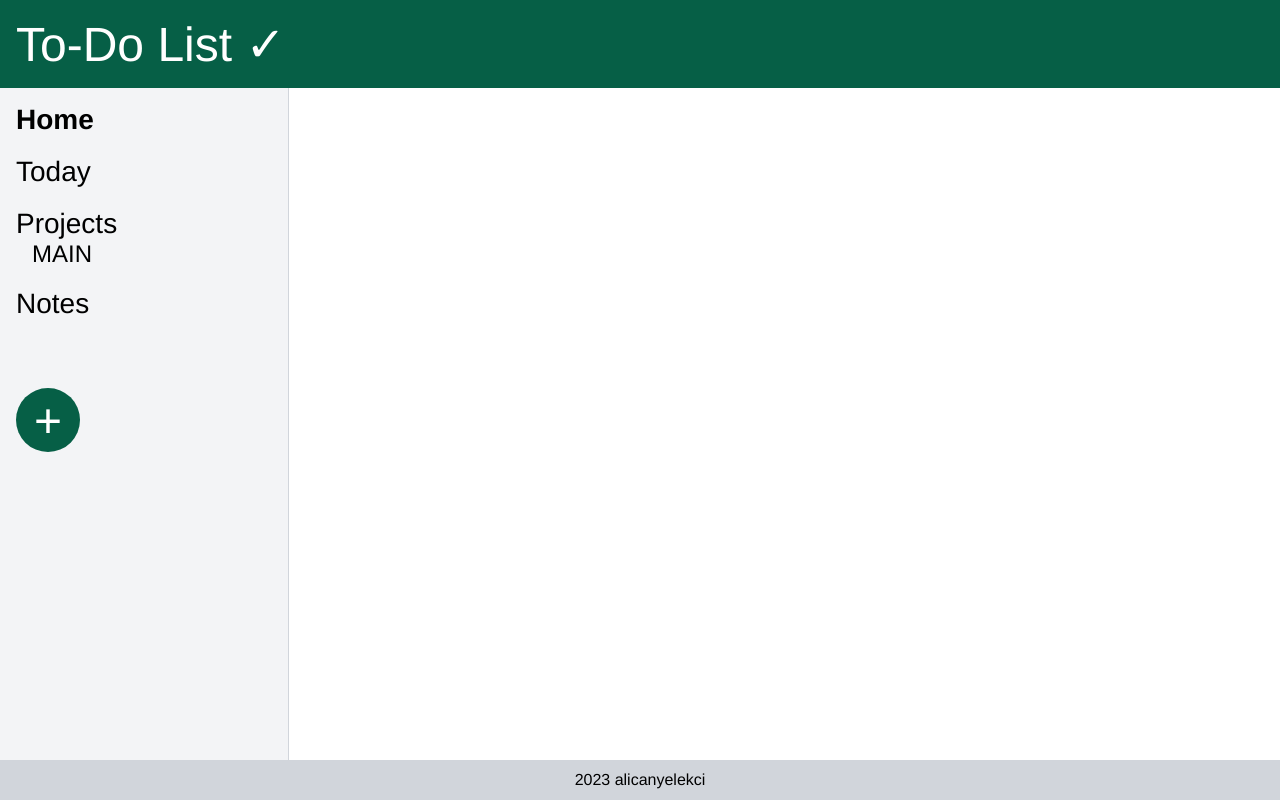
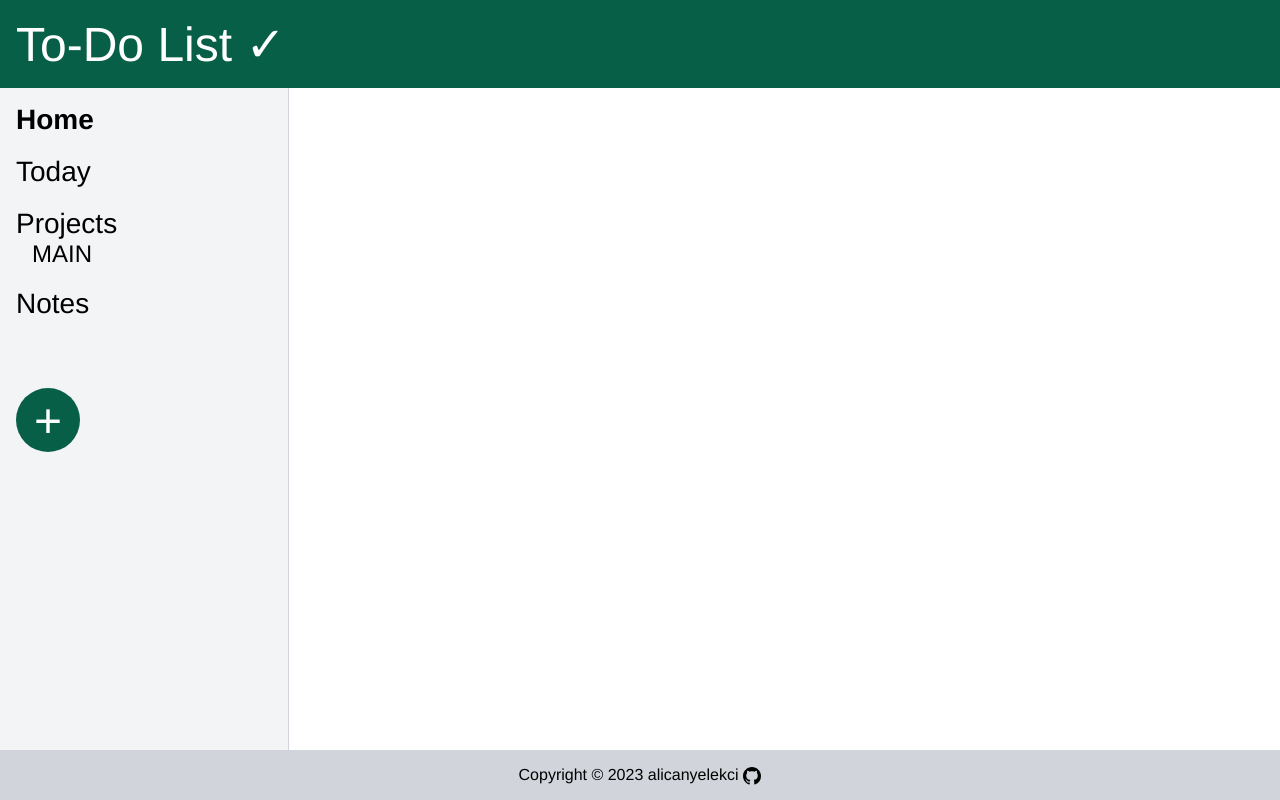
Before and after one commit to alicanyelekci/todo-list, a website built with webpack: page src/index.html in a window 1280 px wide. Built offline with nearby package versions, Linux system fonts and the light colour scheme.

Commit message:
edited footer

```diff
--- a/src/index.html
+++ b/src/index.html
@@ -77,6 +77,13 @@
       </div>
     </div>
 
-    <div class="footer">2023 alicanyelekci</div>
+    <div class="footer">
+      <p>Copyright © 2023 alicanyelekci  </p>
+      <a href="https://github.com/alicanyelekci" target="_blank" rel="noopener noreferrer">
+        <svg aria-hidden="true" height="18" viewBox="0 0 16 16" version="1.1" width="18" data-view-component="true" class="github-logo">
+          <path fill-rule="evenodd" d="M8 0C3.58 0 0 3.58 0 8c0 3.54 2.29 6.53 5.47 7.59.4.07.55-.17.55-.38 0-.19-.01-.82-.01-1.49-2.01.37-2.53-.49-2.69-.94-.09-.23-.48-.94-.82-1.13-.28-.15-.68-.52-.01-.53.63-.01 1.08.58 1.23.82.72 1.21 1.87.87 2.33.66.07-.52.28-.87.51-1.07-1.78-.2-3.64-.89-3.64-3.95 0-.87.31-1.59.82-2.15-.08-.2-.36-1.02.08-2.12 0 0 .67-.21 2.2.82.64-.18 1.32-.27 2-.27.68 0 1.36.09 2 .27 1.53-1.04 2.2-.82 2.2-.82.44 1.1.16 1.92.08 2.12.51.56.82 1.27.82 2.15 0 3.07-1.87 3.75-3.65 3.95.29.25.54.73.54 1.48 0 1.07-.01 1.93-.01 2.2 0 .21.15.46.55.38A8.013 8.013 0 0016 8c0-4.42-3.58-8-8-8z"></path>
+        </svg>
+      </a>
+    </div>
   </body>
 </html>
--- a/src/style.css
+++ b/src/style.css
@@ -87,6 +87,17 @@ body {
   display: flex;
   justify-content: center;
   align-items: center;
+}
+
+a:link,
+a:visited {
+  text-decoration: none;
+  color: inherit;
+}
+
+.github-logo {
+  margin-left: 5px;
+  margin-top: 5px;
 }
 
 .add-window {
```
Also changed, not shown: dist/index.bundle.js, dist/index.html.
